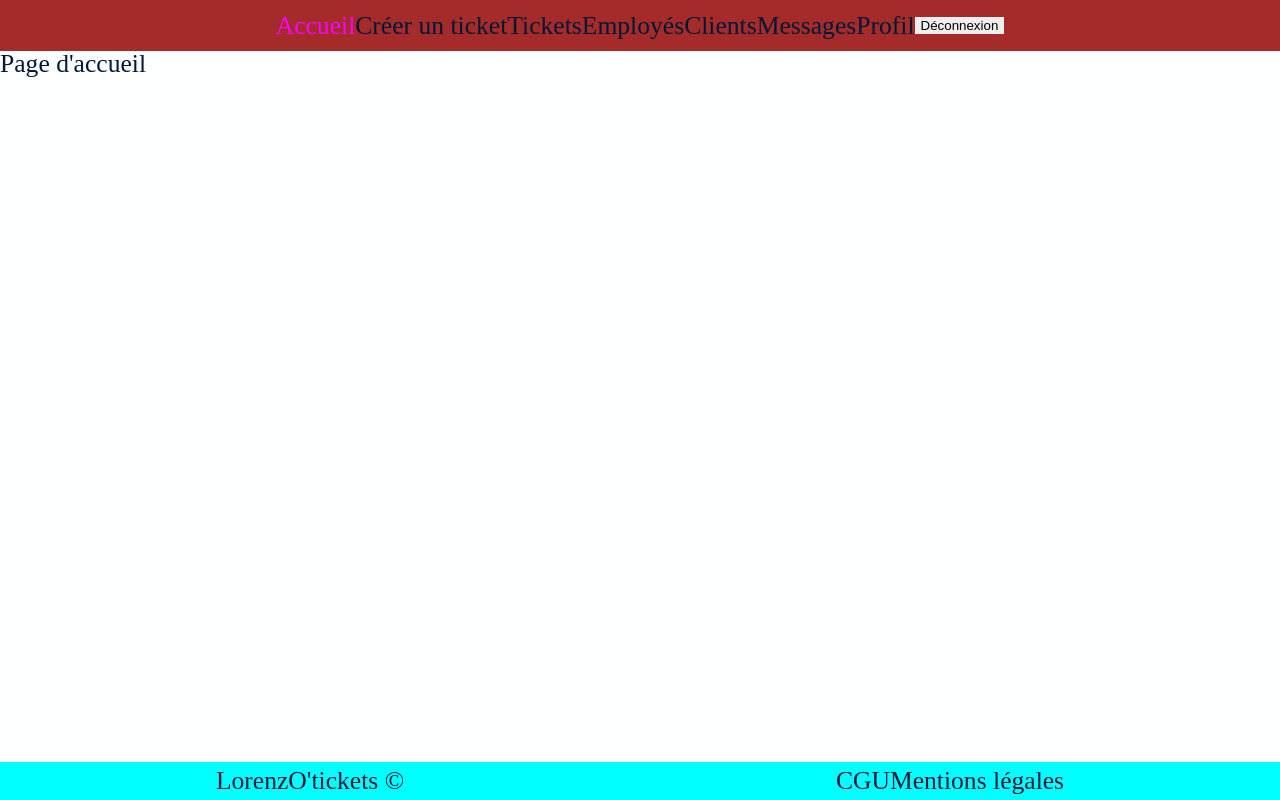
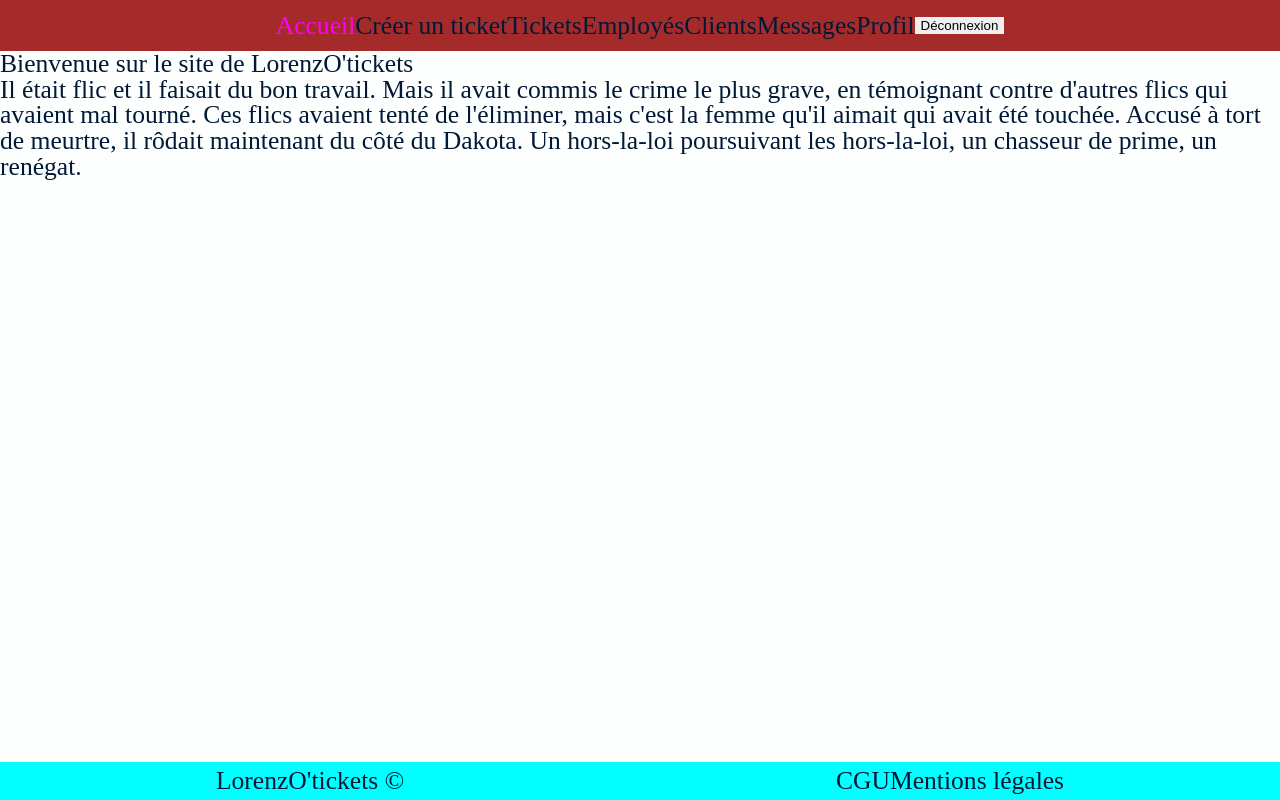
Before and after one commit to Fidia-e/lorenzo-tickets-project, a React (Create React App) app in the folder front/: page /accueil in a window 1280 px wide. Built offline with nearby package versions, Linux system fonts and the light colour scheme.

Commit message:
refactor: 💡 add a text and title to home

```diff
--- a/front/src/pages/Home/index.tsx
+++ b/front/src/pages/Home/index.tsx
@@ -1,7 +1,16 @@
 import { FunctionComponent } from 'react';
 
-const Home: FunctionComponent = () => {
-  return <h1>Page d&apos;accueil</h1>;
-};
+const Home: FunctionComponent = () => (
+  <div className="home-container">
+    <h1>Bienvenue sur le site de LorenzO&apos;tickets</h1>
+
+    <p className="home-text">
+      Il était flic et il faisait du bon travail. Mais il avait commis le crime le plus grave, en témoignant contre
+      d&apos;autres flics qui avaient mal tourné. Ces flics avaient tenté de l&apos;éliminer, mais c&apos;est la femme
+      qu&apos;il aimait qui avait été touchée. Accusé à tort de meurtre, il rôdait maintenant du côté du Dakota. Un
+      hors-la-loi poursuivant les hors-la-loi, un chasseur de prime, un renégat.
+    </p>
+  </div>
+);
 
 export default Home;
```
